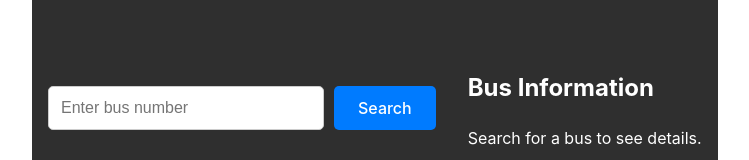
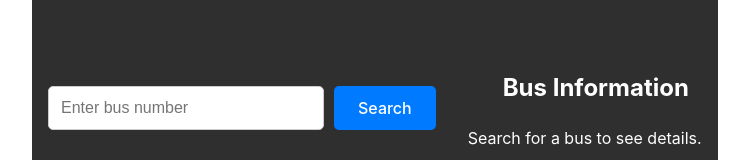
Before and after one commit to anuraggr/trackbus, a React (Vite) app: page / in a window 1280 px wide. Shown: the part 448-608 px from the top of the page, without its empty margins (318-1067 px from the left). Built offline with nearby package versions, Linux system fonts and the light colour scheme.

Commit message:
Update App.css

```diff
--- a/src/App.css
+++ b/src/App.css
@@ -12,6 +12,23 @@
 body {
 padding-left: 350px;
 }
+
+.right-side > h2:nth-child(1) {
+padding-left: 1px;
+padding-left: 5px;
+padding-left: 4px;
+padding-left: 35px;
+}
+
+.left-side {
+  border-left-style: solid;
+  border-left-width: 0px;
+  border-right-style: solid;
+  padding-right: 0px;
+  border-right-width: 0px;
+  margin-left: 0px;
+}
+
 
 /* Central content holder */
 .main-content {
```
